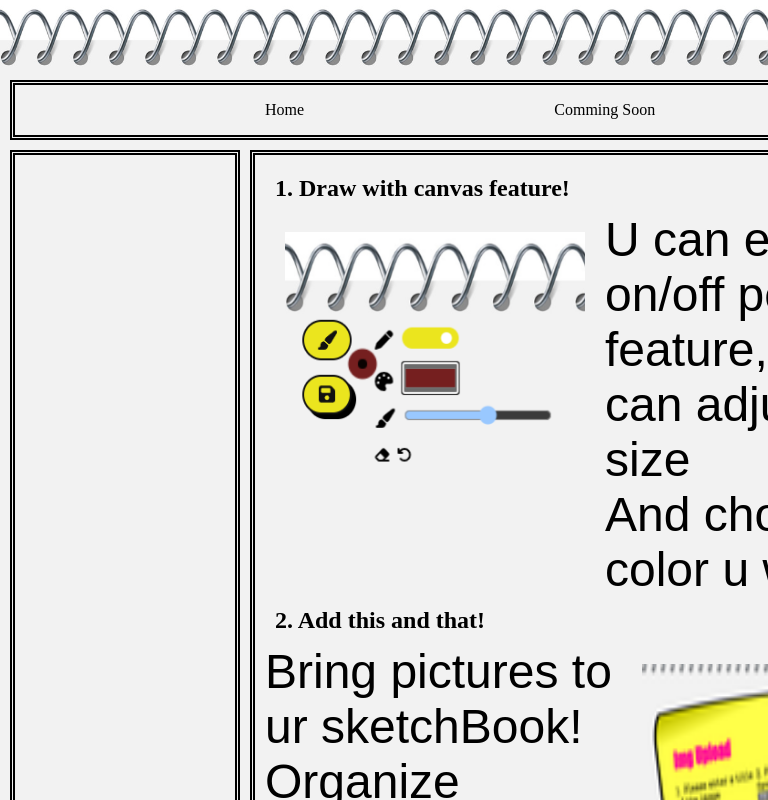
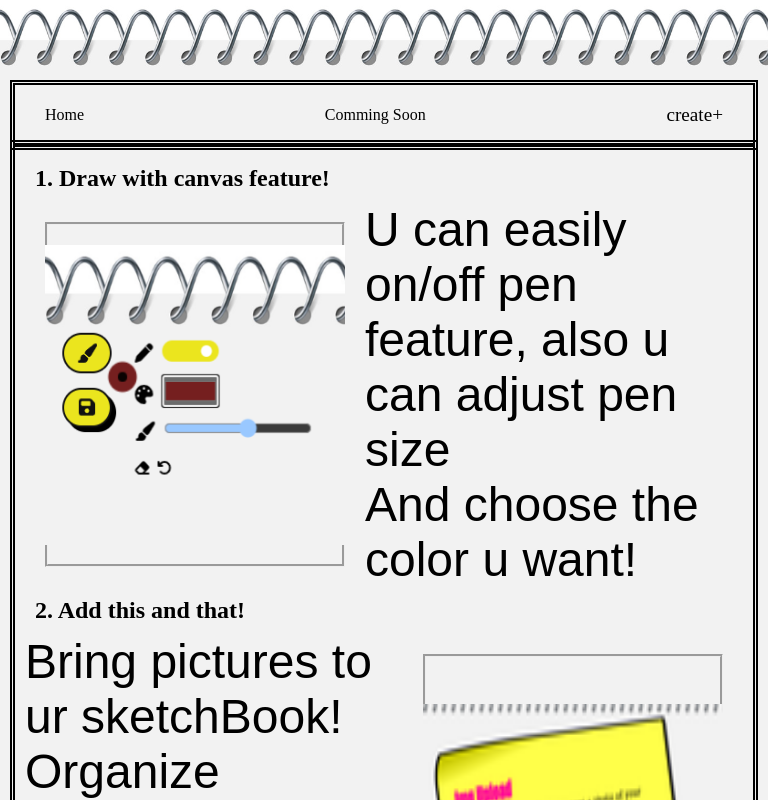
Before and after one commit to Kang-Jeong-Woo/duckZilPad, a Next.js app: page / in a window 768 px wide. Shown: the top 800 px of the page. Built offline with nearby package versions, Linux system fonts and the light colour scheme.

Commit message:
[업데이트] 메인, 로그인 페이지 반응형 구현

```diff
--- a/src/components/Form/FontAddForm.tsx
+++ b/src/components/Form/FontAddForm.tsx
@@ -64,8 +64,5 @@ const FontAddForm:React.FC = () => {
             </form>
         </>
     )
-
-
-
 }
 export default FontAddForm;
--- a/src/components/Main/MainPage.tsx
+++ b/src/components/Main/MainPage.tsx
@@ -57,9 +57,19 @@ const ContentCntnr = styled.div`
     font-size: xxx-large;
     min-width: 357px;
   }
+  @media (max-width: 745px){
+    display: block;
+    & span{
+      font-size: larger;
+    }
+  }
 `;
 const VideoCntnr = styled.div`
+  display: flex;
+  align-items: center;
+  justify-content: center;
   margin: 20px;
   min-width: 300px;
   min-height: 300px;
+  border: groove;
 `;
--- a/src/components/UI/Container.module.css
+++ b/src/components/UI/Container.module.css
@@ -46,20 +46,33 @@
 
 .SideL {
     grid-area: SideL;
-
 }
 
 .SideR {
     grid-area: SideR;
-
 }
 
 .Content {
     grid-area: Content;
     min-height: 80vh;
 }
-
 .Footer {
     grid-area: Footer;
-
 }
+@media (max-width: 1252px) {
+    .Cntnr {
+        display: grid;
+        grid-template-columns: auto;
+        grid-template-rows: 60px auto 70px 70px 70px;
+        gap: 0px 0px;
+        grid-template-areas:
+    "Nav"
+    "Content"
+    "SideL"
+    "SideR"
+    "Footer";
+    }
+    .align{
+        padding: 30px;
+    }
+}
--- a/src/pages/index.tsx
+++ b/src/pages/index.tsx
@@ -14,7 +14,7 @@ export default function Home() {
                 <meta name="description" content="마음껏 꾸밀 수 있는 나만의 다이어리"/>
                 <meta name="keywords" content="다이어리 diary"/>
                 <meta name="author" content="KangJeongWoo"/>
-                <meta name="viewport" content="width=device-width, user-scalable=no, initial-scale=1.0, maximum-scale=1.0 minimum-scale=1.0"/>
+                <meta name="viewport" content="width=device-width, initial-scale=1.0, maximum-scale=2.0 minimum-scale=0.1"/>
                 <meta httpEquiv="X-UA-Compatible" content="IE=edge"/>
 
                 <meta property={"og:type"} content={"webstie"}/>
--- a/src/styles/globals.css
+++ b/src/styles/globals.css
@@ -82,7 +82,7 @@
 html,
 body {
     max-width: 100vw;
-    overflow: hidden;
+    overflow-x: hidden;
 }
 
 body {
```
Also changed, not shown: src/components/Form/Form.module.css (+27 -5 lines), src/pages/log-in/index.tsx (+5 -8 lines).
